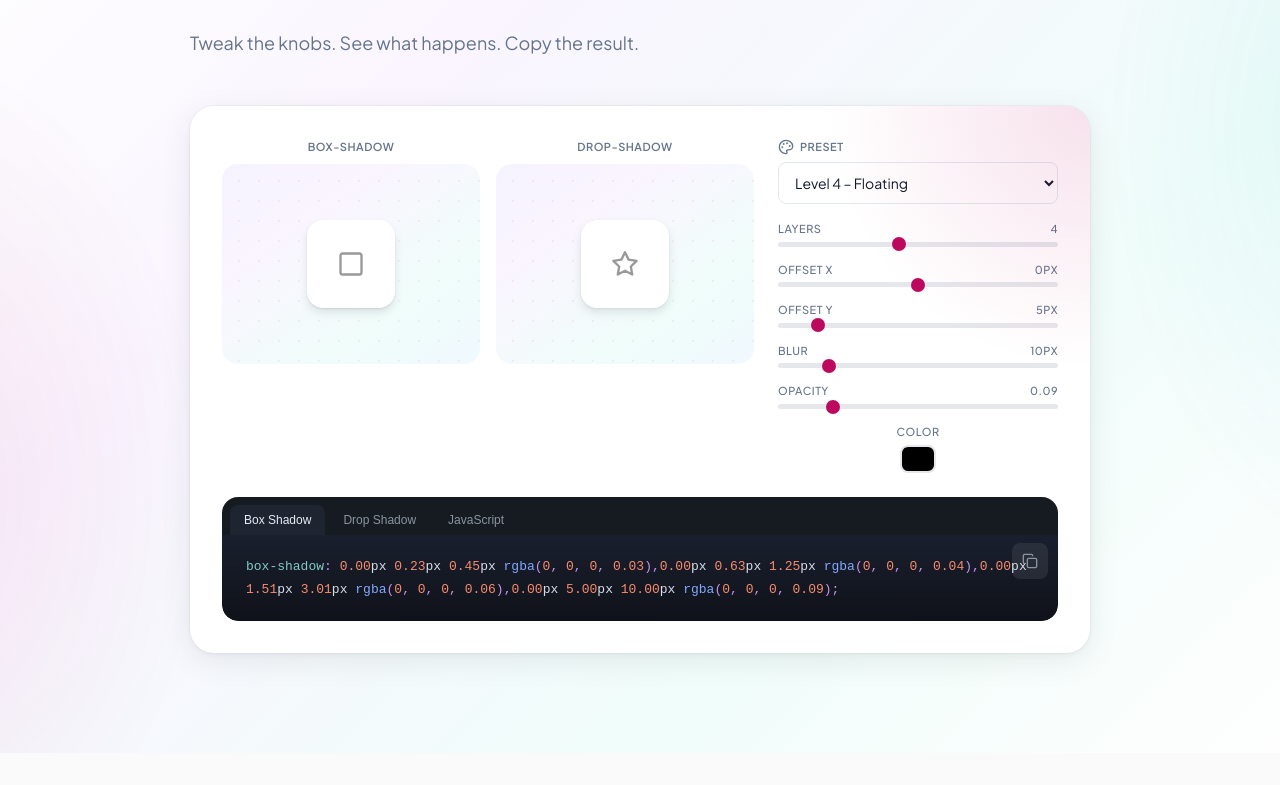
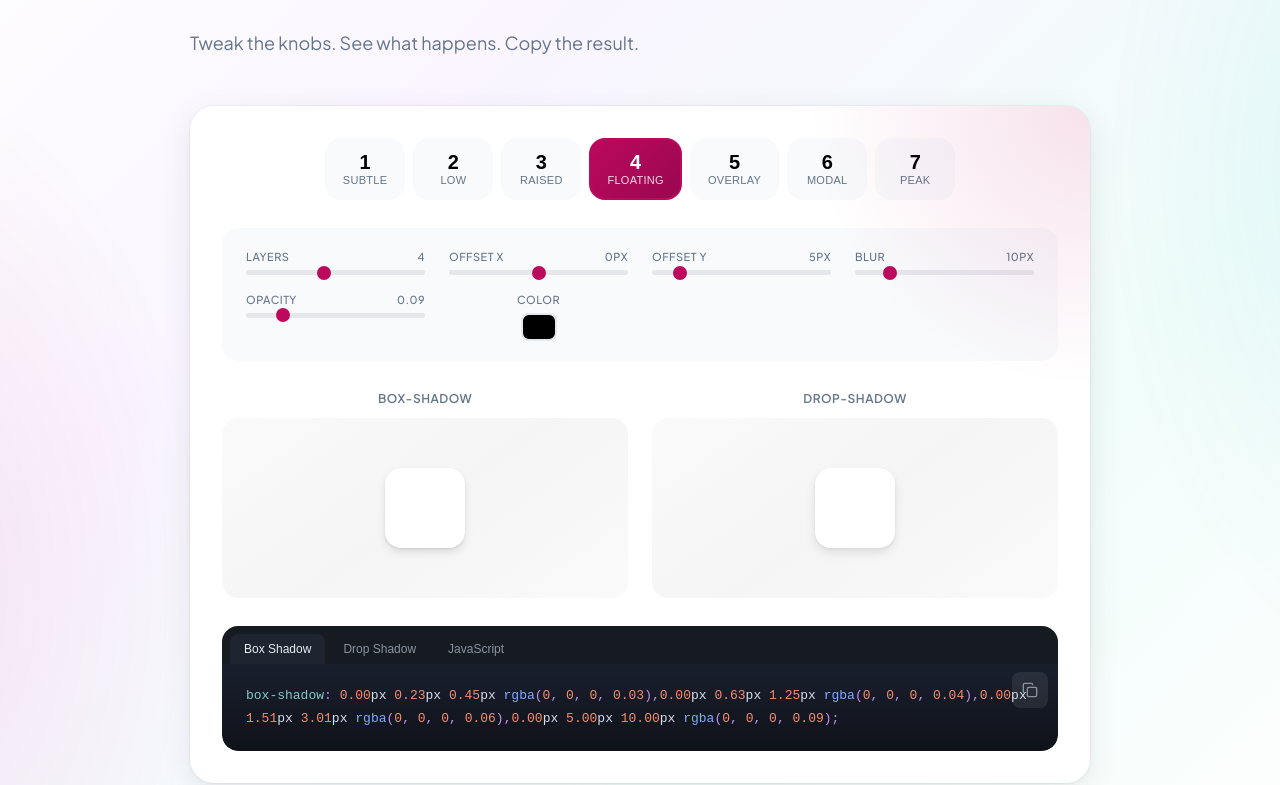
Before and after one commit to sebastian-software/effective-shadow, a React (Vite) app in the folder demo/: page / in a window 1280 px wide. Shown: the part 6455-7240 px from the top of the page. Built offline with nearby package versions, Linux system fonts and the light colour scheme.

Commit message:
refactor(demo): redesign playground with cleaner vertical layout
- Presets as horizontal button row at top (instead of dropdown)
- Sliders in horizontal grid below presets
- Preview cards without icons in middle
- Code output with tabs at bottom
- Removed unused Icon import and old CSS

```diff
--- a/demo/src/components/Playground.tsx
+++ b/demo/src/components/Playground.tsx
@@ -6,7 +6,6 @@ import {
   effectivePreset
 } from "@effective/shadow"
 import { HexColorPicker } from "react-colorful"
-import { Icon } from "./Icons"
 import { CodeBlock } from "./CodeBlock"
 
 interface PlaygroundState {
@@ -212,47 +211,21 @@ const dropShadow = toDropShadow(shadow${colorArg})`
 
   return (
     <div className="playground">
-      <div className="playground-previews">
-        <div className="preview-panel">
-          <div className="preview-label">box-shadow</div>
-          <div className="playground-preview">
-            <div
-              className="playground-card"
-              style={{ boxShadow: boxShadowCSS }}
+      {/* 1. Preset buttons at top */}
+      <div className="playground-presets">
+        {LEVEL_NAMES.slice(1).map((name, i) => (
+          <button
+            key={i + 1}
+            className={`preset-btn ${preset === String(i + 1) ? "active" : ""}`}
+            onClick={() => handlePresetChange(String(i + 1))}
           >
-              <Icon name="square" size="lg" className="preview-icon" />
-            </div>
-          </div>
-        </div>
-        <div className="preview-panel">
-          <div className="preview-label">drop-shadow</div>
-          <div className="playground-preview">
-            <div className="playground-card" style={{ filter: dropShadowCSS }}>
-              <Icon name="star" size="lg" className="preview-icon" />
-            </div>
-          </div>
-        </div>
+            <span className="preset-level">{i + 1}</span>
+            <span className="preset-name">{name}</span>
+          </button>
+        ))}
       </div>
 
-      <div className="playground-sidebar">
-        <div className="preset-selector">
-          <label>
-            <Icon name="palette" size="sm" />
-            <span>Preset</span>
-          </label>
-          <select
-            value={preset}
-            onChange={(e) => handlePresetChange(e.target.value)}
-          >
-            <option value="custom">Custom</option>
-            {LEVEL_NAMES.slice(1).map((name, i) => (
-              <option key={i + 1} value={i + 1}>
-                Level {i + 1} – {name}
-              </option>
-            ))}
-          </select>
-        </div>
-
+      {/* 2. Sliders */}
       <div className="playground-controls">
         <SliderControl
           label="Layers"
@@ -302,8 +275,30 @@ const dropShadow = toDropShadow(shadow${colorArg})`
           onChange={(v) => updateState("color", v)}
         />
       </div>
+
+      {/* 3. Preview */}
+      <div className="playground-previews">
+        <div className="preview-panel">
+          <div className="preview-label">box-shadow</div>
+          <div className="playground-preview">
+            <div
+              className="playground-card"
+              style={{ boxShadow: boxShadowCSS }}
+            />
+          </div>
+        </div>
+        <div className="preview-panel">
+          <div className="preview-label">drop-shadow</div>
+          <div className="playground-preview">
+            <div
+              className="playground-card"
+              style={{ filter: dropShadowCSS }}
+            />
+          </div>
+        </div>
       </div>
 
+      {/* 4. Code output at bottom */}
       <div className="playground-output">
         <div className="output-tabs">
           <button
--- a/demo/src/style.css
+++ b/demo/src/style.css
@@ -1384,10 +1384,9 @@ body {
    ============================================================================= */
 
 .playground {
-  display: grid;
-  grid-template-columns: 1fr 280px;
-  grid-template-rows: auto auto;
-  gap: 24px;
+  display: flex;
+  flex-direction: column;
+  gap: 28px;
   background: white;
   border-radius: var(--radius-lg);
   padding: 32px;
@@ -1416,26 +1415,96 @@ body {
   pointer-events: none;
 }
 
-@media (max-width: 800px) {
-  .playground {
-    grid-template-columns: 1fr;
-  }
-}
-
+/* 1. Preset buttons */
+.playground-presets {
+  display: flex;
+  flex-wrap: wrap;
+  gap: 8px;
+  justify-content: center;
+}
+
+.preset-btn {
+  display: flex;
+  flex-direction: column;
+  align-items: center;
+  gap: 2px;
+  padding: 12px 16px;
+  background: var(--bg-warm);
+  border: 2px solid transparent;
+  border-radius: var(--radius);
+  cursor: pointer;
+  transition: all 0.2s ease;
+  min-width: 80px;
+}
+
+.preset-btn:hover {
+  background: #f1f5f9;
+  border-color: var(--primary-light);
+}
+
+.preset-btn.active {
+  background: linear-gradient(
+    135deg,
+    var(--primary) 0%,
+    var(--primary-dark) 100%
+  );
+  border-color: var(--primary);
+  color: white;
+}
+
+.preset-level {
+  font-size: 20px;
+  font-weight: 700;
+  line-height: 1;
+}
+
+.preset-btn.active .preset-level {
+  color: white;
+}
+
+.preset-name {
+  font-size: 11px;
+  font-weight: 500;
+  color: var(--text-muted);
+  text-transform: uppercase;
+  letter-spacing: 0.3px;
+}
+
+.preset-btn.active .preset-name {
+  color: rgba(255, 255, 255, 0.85);
+}
+
+/* 2. Controls (sliders) */
+.playground-controls {
+  display: grid;
+  grid-template-columns: repeat(auto-fit, minmax(140px, 1fr));
+  gap: 16px 24px;
+  padding: 20px 24px;
+  background: var(--bg-warm);
+  border-radius: var(--radius);
+}
+
+/* 3. Preview */
 .playground-previews {
   display: grid;
   grid-template-columns: 1fr 1fr;
-  gap: 16px;
+  gap: 24px;
+}
+
+@media (max-width: 500px) {
+  .playground-previews {
+    grid-template-columns: 1fr;
+  }
 }
 
 .preview-panel {
   display: flex;
   flex-direction: column;
-  gap: 8px;
+  gap: 10px;
 }
 
 .preview-label {
-  font-size: 11px;
+  font-size: 12px;
   font-weight: 600;
   color: var(--text-muted);
   text-transform: uppercase;
@@ -1447,102 +1516,27 @@ body {
   display: flex;
   align-items: center;
   justify-content: center;
-  min-height: 200px;
-  background: linear-gradient(
-    145deg,
-    #f5f3ff 0%,
-    #faf5ff 30%,
-    #f0fdfa 70%,
-    #f0f9ff 100%
-  );
+  min-height: 180px;
+  background: linear-gradient(145deg, #fafafa 0%, #f5f5f5 50%, #fafafa 100%);
   border-radius: var(--radius);
   position: relative;
   overflow: hidden;
 }
 
-/* Animated background pattern */
-.playground-preview::before {
-  content: "";
-  position: absolute;
-  inset: 0;
-  background-image: radial-gradient(
-    rgba(188, 9, 94, 0.06) 1px,
-    transparent 1px
-  );
-  background-size: 20px 20px;
-  animation: pattern-move 20s linear infinite;
-}
-
-@keyframes pattern-move {
-  0% {
-    transform: translate(0, 0);
-  }
-  100% {
-    transform: translate(20px, 20px);
-  }
-}
-
 .playground-card {
-  width: 88px;
-  height: 88px;
+  width: 80px;
+  height: 80px;
   background: white;
   border-radius: var(--radius);
-  display: flex;
-  align-items: center;
-  justify-content: center;
   transition: all 0.4s var(--ease-out-expo);
   position: relative;
   z-index: 1;
 }
 
-.playground-sidebar {
-  display: flex;
-  flex-direction: column;
-  gap: 16px;
-}
-
-.preset-selector {
-  display: flex;
-  flex-direction: column;
-  gap: 6px;
-}
-
-.preset-selector label {
-  display: flex;
-  align-items: center;
-  gap: 6px;
-  font-size: 11px;
-  font-weight: 600;
-  color: var(--text-muted);
-  text-transform: uppercase;
-  letter-spacing: 0.5px;
-}
-
-.preset-selector label .lucide {
-  width: 14px;
-  height: 14px;
-}
-
-.preset-selector select {
-  padding: 10px 12px;
-  border: 1px solid var(--code-border);
-  border-radius: var(--radius-sm);
-  font-size: 14px;
-  font-family: var(--font);
-  background: white;
-  color: var(--text);
-  cursor: pointer;
-}
-
-.preset-selector select:focus {
-  outline: none;
-  border-color: var(--primary);
-}
-
-.playground-controls {
-  display: flex;
-  flex-direction: column;
-  gap: 14px;
+/* 4. Output */
+.playground-output {
+  border-radius: var(--radius);
+  overflow: hidden;
 }
 
 .control {
```
Lines whose indentation alone changed are shown as unchanged.
